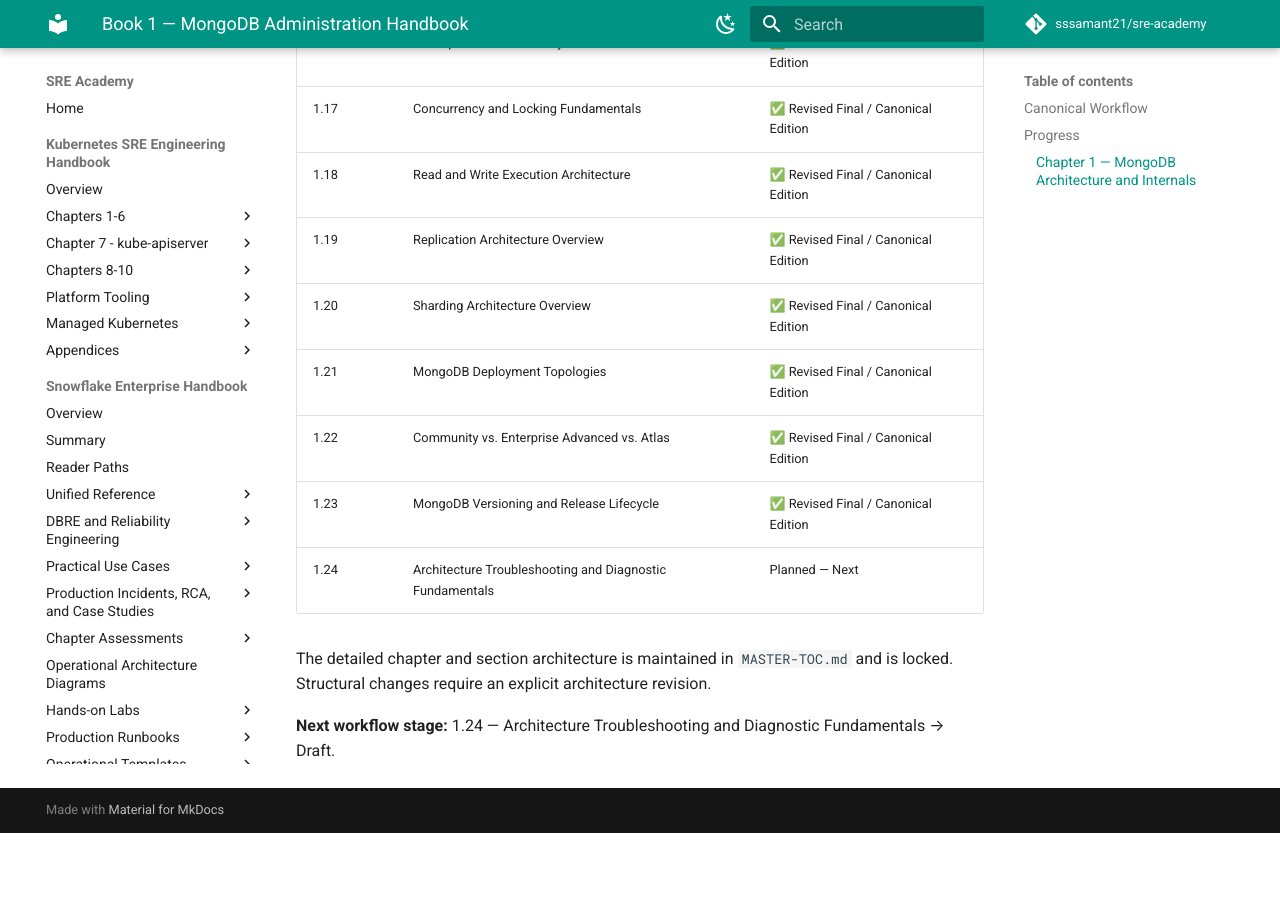
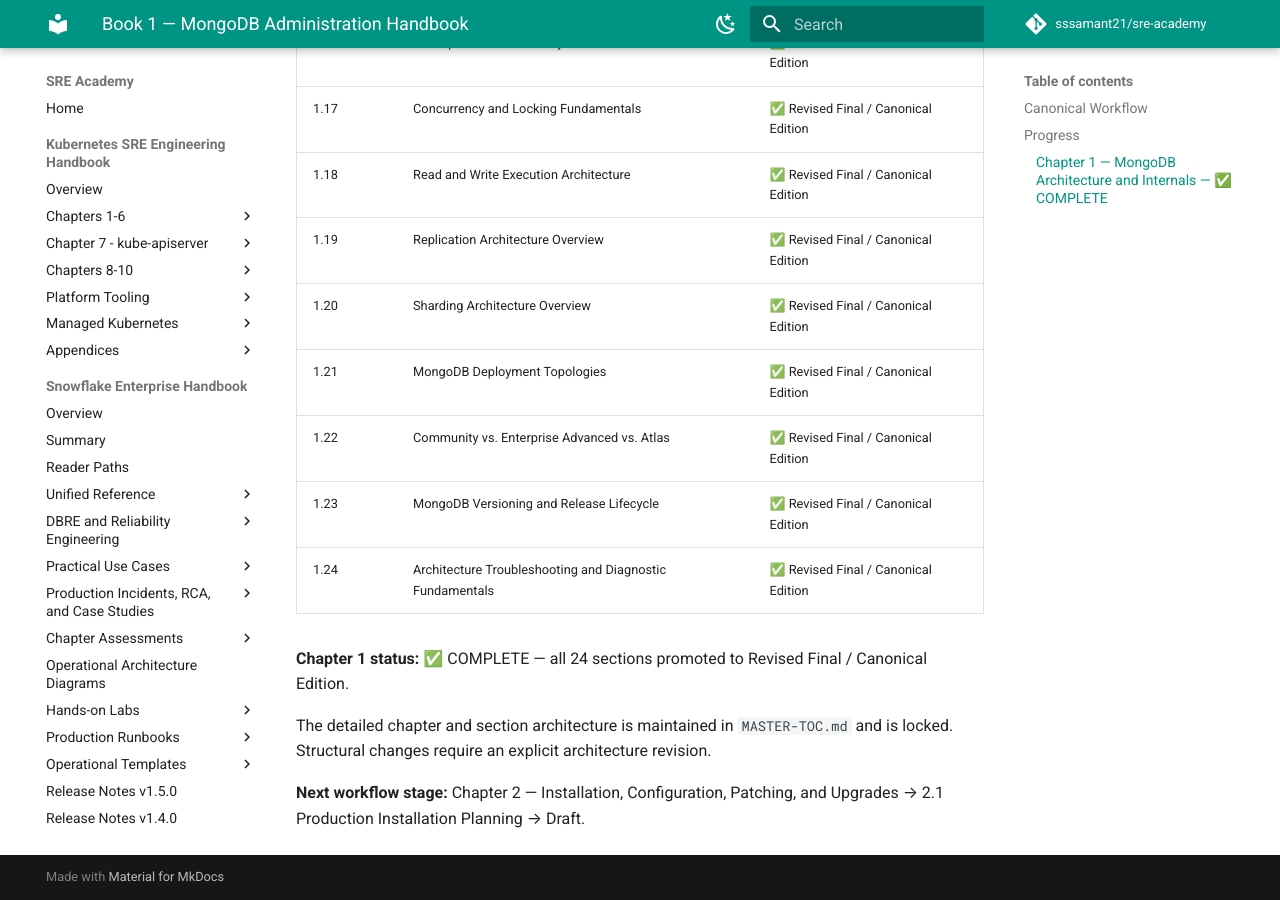
Before and after one commit to sssamant21/sre-academy, an MkDocs documentation site: the page built from docs/books/mongodb/mongodb-administration-handbook/README.md, in a window 1280 px wide and 900 px high, scrolled down 1720 px. Built offline with MkDocs 1.6.1 and Material for MkDocs 9.7.7, drawn with Linux system fonts in a browser that asks for light colours; comment, search, counter and statistics services are not loaded; before the commit the page ends 2553 px from its top, so only the background shows below that; some of the changed text lies outside the part shown.

Commit message:
docs(mongodb): mark Chapter 1 complete and advance to Chapter 2

```diff
--- a/docs/books/mongodb/mongodb-administration-handbook/README.md
+++ b/docs/books/mongodb/mongodb-administration-handbook/README.md
@@ -13,7 +13,7 @@
 
 ## Progress
 
-### Chapter 1 — MongoDB Architecture and Internals
+### Chapter 1 — MongoDB Architecture and Internals — ✅ COMPLETE
 
 | Section | Title | Status |
 |---|---|---|
@@ -40,8 +40,10 @@
 | 1.21 | MongoDB Deployment Topologies | ✅ Revised Final / Canonical Edition |
 | 1.22 | Community vs. Enterprise Advanced vs. Atlas | ✅ Revised Final / Canonical Edition |
 | 1.23 | MongoDB Versioning and Release Lifecycle | ✅ Revised Final / Canonical Edition |
-| 1.24 | Architecture Troubleshooting and Diagnostic Fundamentals | Planned — Next |
+| 1.24 | Architecture Troubleshooting and Diagnostic Fundamentals | ✅ Revised Final / Canonical Edition |
+
+**Chapter 1 status:** ✅ COMPLETE — all 24 sections promoted to Revised Final / Canonical Edition.
 
 The detailed chapter and section architecture is maintained in `MASTER-TOC.md` and is locked. Structural changes require an explicit architecture revision.
 
-**Next workflow stage:** 1.24 — Architecture Troubleshooting and Diagnostic Fundamentals → Draft.
+**Next workflow stage:** Chapter 2 — Installation, Configuration, Patching, and Upgrades → 2.1 Production Installation Planning → Draft.
```
